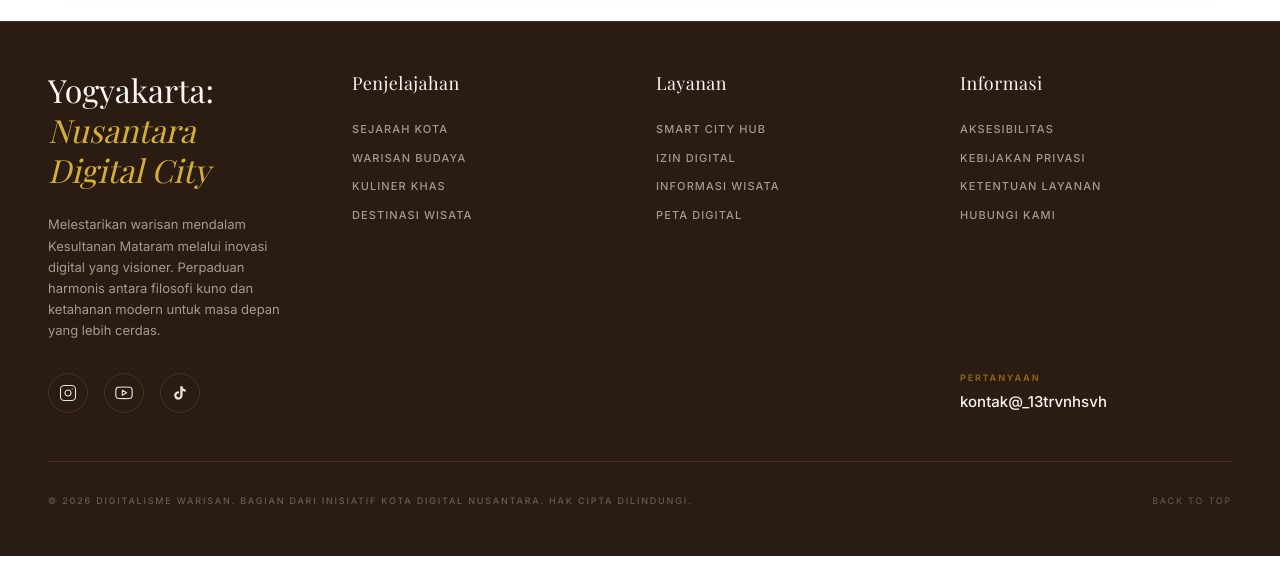
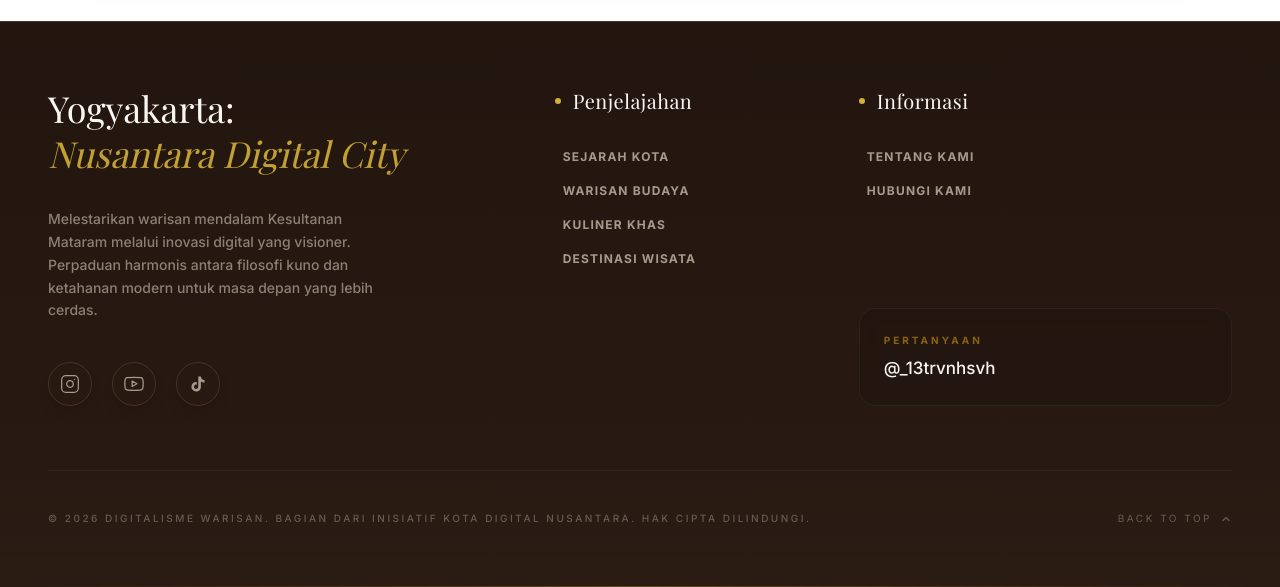
Before and after one commit to taravina/taravina-projeklombawebsite, a React (Vite) app: page /smart-city in a window 1280 px wide. Shown: the part 3044-3631 px from the top of the page. Before the commit the page ends 3600 px from the top, so only its background shows below. Built offline with nearby package versions, Linux system fonts and the light colour scheme; a web font is replaced by a local one.

Commit message:
merubah beberapa halaman

```diff
--- a/src/assets/components/Footer.jsx
+++ b/src/assets/components/Footer.jsx
@@ -1,96 +1,134 @@
 import React from 'react';
 import { useLanguage } from '../../context/LanguageContext';
+import { Link } from 'react-router-dom';
 
 const Footer = () => {
   const { t } = useLanguage();
 
   return (
     <footer
-      className="w-full text-[#e8e4db] py-12 px-6 md:px-12 font-sans bg-[#2A1B13] border-t border-[#4A3225]"
+      className="w-full text-[#e8e4db] py-16 px-6 md:px-12 font-sans bg-[#2A1B13] border-t border-[#4A3225] relative overflow-hidden"
     >
+      {/* Subtle background detail */}
+      <div className="absolute inset-0 bg-gradient-to-b from-black/20 to-transparent pointer-events-none" />
+      <div className="absolute bottom-0 left-0 w-full h-1 bg-gradient-to-r from-transparent via-[#D4AF37]/30 to-transparent" />
+
       <div className="max-w-[1240px] mx-auto relative z-10">
-        <div className="grid grid-cols-1 md:grid-cols-2 lg:grid-cols-4 gap-12 lg:gap-8 mb-12">
+        <div className="grid grid-cols-1 md:grid-cols-2 lg:grid-cols-12 gap-12 lg:gap-8 mb-16">
 
-          {/* Column 1: Brand */}
-          <div className="lg:pr-8">
-            <h2 className="font-serif text-[28px] md:text-[32px] leading-tight mb-6 text-[#F9F5F0]">
-              Yogyakarta:<br />
-              <span className="font-light italic text-[#D4AF37]">Nusantara Digital City</span>
-            </h2>
-            <p className="text-[#A79A8B] text-[13px] leading-relaxed mb-8 max-w-[280px]">
+          {/* Column 1: Brand - Spans 5 columns on large screens */}
+          <div className="lg:col-span-5 pr-0 lg:pr-16">
+            <Link to="/" className="inline-block group mb-8">
+              <h2 className="font-serif text-[32px] md:text-[36px] leading-tight text-[#F9F5F0] group-hover:text-[#D4AF37] transition-colors duration-500">
+                Yogyakarta:<br />
+                <span className="font-light italic text-[#D4AF37] opacity-90 group-hover:opacity-100 italic">Nusantara Digital City</span>
+              </h2>
+            </Link>
+            <p className="text-[#A79A8B] text-[14px] leading-relaxed mb-10 max-w-[340px] font-medium opacity-80">
               {t('footer.brandDesc')}
             </p>
 
             {/* Social Icons Section */}
-            <div className="flex items-center gap-4">
-              <a href="#instagram" className="w-10 h-10 border border-[#4A3225] hover:bg-[#3D281C] hover:border-[#D4AF37] rounded-full flex items-center justify-center transition-all group shadow-sm">
-                <svg width="18" height="18" viewBox="0 0 24 24" fill="none" stroke="currentColor" strokeWidth="1.5" strokeLinecap="round" strokeLinejoin="round" className="group-hover:text-[#D4AF37] transition-all">
-                  <rect x="2" y="2" width="20" height="20" rx="5" ry="5"></rect>
-                  <path d="M16 11.37A4 4 0 1 1 12.63 8 4 4 0 0 1 16 11.37z"></path>
-                  <line x1="17.5" y1="6.5" x2="17.51" y2="6.5"></line>
-                </svg>
-              </a>
-              <a href="#youtube" className="w-10 h-10 border border-[#4A3225] hover:bg-[#3D281C] hover:border-[#D4AF37] rounded-full flex items-center justify-center transition-all group shadow-sm">
-                <svg width="18" height="18" viewBox="0 0 24 24" fill="none" stroke="currentColor" strokeWidth="1.5" strokeLinecap="round" strokeLinejoin="round" className="group-hover:text-[#D4AF37] transition-all">
-                  <path d="M22.54 6.42a2.78 2.78 0 0 0-1.94-2C18.88 4 12 4 12 4s-6.88 0-8.6.46a2.78 2.78 0 0 0-1.94 2A29 29 0 0 0 1 11.75a29 29 0 0 0 .46 5.33 2.78 2.78 0 0 0 1.94 2c1.72.46 8.6.46 8.6.46s6.88 0 8.6-.46a2.78 2.78 0 0 0 1.94-2 29 29 0 0 0 .46-5.33 29 29 0 0 0-.46-5.33z"></path>
-                  <polygon points="9.75 15.02 15.5 11.75 9.75 8.48 9.75 15.02"></polygon>
-                </svg>
-              </a>
-              <a href="#tiktok" className="w-10 h-10 border border-[#4A3225] hover:bg-[#3D281C] hover:border-[#D4AF37] rounded-full flex items-center justify-center transition-all group shadow-sm">
-                <svg width="16" height="16" viewBox="0 0 24 24" fill="currentColor" className="group-hover:text-[#D4AF37] transition-all">
-                  <path d="M19.59 6.69a4.83 4.83 0 0 1-3.77-4.25V2h-3.45v13.67a2.89 2.89 0 0 1-5.2 1.74 2.89 2.89 0 0 1 2.31-4.64 2.93 2.93 0 0 1 .88.13V9.4a6.84 6.84 0 0 0-1-.05A6.33 6.33 0 0 0 5 20.1a6.34 6.34 0 0 0 10.86-4.43v-7a8.16 8.16 0 0 0 4.77 1.52v-3.4a5.64 5.64 0 0 1-1.04-.1z"/>
-                </svg>
-              </a>
+            <div className="flex items-center gap-5">
+              {[
+                { id: 'instagram', icon: <svg width="20" height="20" viewBox="0 0 24 24" fill="none" stroke="currentColor" strokeWidth="1.5" strokeLinecap="round" strokeLinejoin="round"><rect x="2" y="2" width="20" height="20" rx="5" ry="5"></rect><path d="M16 11.37A4 4 0 1 1 12.63 8 4 4 0 0 1 16 11.37z"></path><line x1="17.5" y1="6.5" x2="17.51" y2="6.5"></line></svg>, url: 'https://www.instagram.com/_13trvnhsvh' },
+                { id: 'youtube', icon: <svg width="20" height="20" viewBox="0 0 24 24" fill="none" stroke="currentColor" strokeWidth="1.5" strokeLinecap="round" strokeLinejoin="round"><path d="M22.54 6.42a2.78 2.78 0 0 0-1.94-2C18.88 4 12 4 12 4s-6.88 0-8.6.46a2.78 2.78 0 0 0-1.94 2A29 29 0 0 0 1 11.75a29 29 0 0 0 .46 5.33 2.78 2.78 0 0 0 1.94 2c1.72.46 8.6.46 8.6.46s6.88 0 8.6-.46a2.78 2.78 0 0 0 1.94-2 29 29 0 0 0 .46-5.33 29 29 0 0 0-.46-5.33z"></path><polygon points="9.75 15.02 15.5 11.75 9.75 8.48 9.75 15.02"></polygon></svg>, url: '#youtube' },
+                { id: 'tiktok', icon: <svg width="18" height="18" viewBox="0 0 24 24" fill="currentColor"><path d="M19.59 6.69a4.83 4.83 0 0 1-3.77-4.25V2h-3.45v13.67a2.89 2.89 0 0 1-5.2 1.74 2.89 2.89 0 0 1 2.31-4.64 2.93 2.93 0 0 1 .88.13V9.4a6.84 6.84 0 0 0-1-.05A6.33 6.33 0 0 0 5 20.1a6.34 6.34 0 0 0 10.86-4.43v-7a8.16 8.16 0 0 0 4.77 1.52v-3.4a5.64 5.64 0 0 1-1.04-.1z"/></svg>, url: '#tiktok' }
+              ].map((social) => (
+                <a
+                  key={social.id}
+                  href={social.url}
+                  target={social.url.startsWith('http') ? "_blank" : undefined}
+                  rel={social.url.startsWith('http') ? "noopener noreferrer" : undefined}
+                  className="w-11 h-11 border border-[#4A3225] hover:bg-[#3D281C] hover:border-[#D4AF37] rounded-full flex items-center justify-center transition-all duration-300 group shadow-lg"
+                >
+                  <span className="text-[#A79A8B] group-hover:text-[#D4AF37] transform group-hover:scale-110 transition-all duration-300">
+                    {social.icon}
+                  </span>
+                </a>
+              ))}
             </div>
           </div>
 
-          {/* Column 2: Discovery */}
-          <div>
-            <h3 className="font-serif text-[#F9F5F0] text-[18px] mb-6 tracking-wide">{t('footer.discovery.title')}</h3>
-            <ul className="space-y-3 text-[11px] tracking-[0.1em] font-medium uppercase text-[#A79A8B]">
-              <li><a href="#sejarah" className="hover:text-[#D4AF37] transition-colors">{t('footer.discovery.history')}</a></li>
-              <li><a href="#warisan" className="hover:text-[#D4AF37] transition-colors">{t('footer.discovery.heritage')}</a></li>
-              <li><a href="#kuliner" className="hover:text-[#D4AF37] transition-colors">{t('footer.discovery.culinary')}</a></li>
-              <li><a href="#destinasi" className="hover:text-[#D4AF37] transition-colors">{t('footer.discovery.destinations')}</a></li>
+          {/* Column 2: Discovery - Spans 3 columns */}
+          <div className="lg:col-span-3">
+            <div className="flex items-center gap-3 mb-8">
+              <div className="w-1.5 h-1.5 rounded-full bg-[#D4AF37]" />
+              <h3 className="font-serif text-[#F9F5F0] text-[20px] tracking-wide">{t('footer.discovery.title')}</h3>
+            </div>
+            <ul className="space-y-4">
+              {[
+                { to: "/sejarah", label: t('footer.discovery.history') },
+                { to: "/budaya", label: t('footer.discovery.heritage') },
+                { to: "/kuliner", label: t('footer.discovery.culinary') },
+                { to: "/destinasi", label: t('footer.discovery.destinations') }
+              ].map((item) => (
+                <li key={item.to}>
+                  <Link
+                    to={item.to}
+                    className="text-[12px] tracking-[0.1em] font-bold uppercase text-[#A79A8B] hover:text-[#D4AF37] transition-all duration-300 flex items-center gap-2 group"
+                  >
+                    <span className="w-0 group-hover:w-3 h-[1px] bg-[#D4AF37] transition-all duration-300" />
+                    {item.label}
+                  </Link>
+                </li>
+              ))}
             </ul>
           </div>
 
-          {/* Column 3: Services */}
-          <div>
-            <h3 className="font-serif text-[#F9F5F0] text-[18px] mb-6 tracking-wide">{t('footer.services.title')}</h3>
-            <ul className="space-y-3 text-[11px] tracking-[0.1em] font-medium uppercase text-[#A79A8B]">
-              <li><a href="#smart" className="hover:text-[#D4AF37] transition-colors">{t('footer.services.smartCity')}</a></li>
-              <li><a href="#permits" className="hover:text-[#D4AF37] transition-colors">{t('footer.services.permits')}</a></li>
-              <li><a href="#tourist" className="hover:text-[#D4AF37] transition-colors">{t('footer.services.tourist')}</a></li>
-              <li><a href="#map" className="hover:text-[#D4AF37] transition-colors">{t('footer.services.map')}</a></li>
-            </ul>
-          </div>
-
-          {/* Column 4: Information */}
-          <div className="flex flex-col">
-            <h3 className="font-serif text-[#F9F5F0] text-[18px] mb-6 tracking-wide">{t('footer.information.title')}</h3>
-            <ul className="space-y-3 text-[11px] tracking-[0.1em] font-medium uppercase text-[#A79A8B] mb-8">
-              <li><a href="#accessibility" className="hover:text-[#D4AF37] transition-colors">{t('footer.information.accessibility')}</a></li>
-              <li><a href="#privacy" className="hover:text-[#D4AF37] transition-colors">{t('footer.information.privacy')}</a></li>
-              <li><a href="#terms" className="hover:text-[#D4AF37] transition-colors">{t('footer.information.terms')}</a></li>
-              <li><a href="#contact" className="hover:text-[#D4AF37] transition-colors">{t('footer.information.contact')}</a></li>
+          {/* Column 3: Information - Spans 4 columns */}
+          <div className="lg:col-span-4 flex flex-col">
+            <div className="flex items-center gap-3 mb-8">
+              <div className="w-1.5 h-1.5 rounded-full bg-[#D4AF37]" />
+              <h3 className="font-serif text-[#F9F5F0] text-[20px] tracking-wide">{t('footer.information.title')}</h3>
+            </div>
+            <ul className="space-y-4 mb-12">
+              {[
+                { to: "/about", label: t('aboutPage.title') },
+                { to: "/contact", label: t('footer.information.contact') }
+              ].map((item) => (
+                <li key={item.to}>
+                  <Link
+                    to={item.to}
+                    className="text-[12px] tracking-[0.1em] font-bold uppercase text-[#A79A8B] hover:text-[#D4AF37] transition-all duration-300 flex items-center gap-2 group"
+                  >
+                    <span className="w-0 group-hover:w-3 h-[1px] bg-[#D4AF37] transition-all duration-300" />
+                    {item.label}
+                  </Link>
+                </li>
+              ))}
             </ul>
 
-            <div className="mt-auto">
-              <p className="text-[#8b6112] text-[9px] uppercase font-bold tracking-[0.2em] mb-1">{t('footer.questions')}</p>
-              <a href="mailto:kontak@_13trvnhsvh" className="text-[#F9F5F0] text-[15px] font-medium hover:text-[#D4AF37] transition-all">kontak@_13trvnhsvh</a>
+            <div className="mt-auto p-6 bg-black/10 rounded-2xl border border-white/5 backdrop-blur-sm">
+              <p className="text-[#8b6112] text-[10px] uppercase font-bold tracking-[0.3em] mb-2">{t('footer.questions')}</p>
+              <a
+                href="https://www.instagram.com/_13trvnhsvh"
+                target="_blank"
+                rel="noopener noreferrer"
+                className="text-[#F9F5F0] text-[17px] font-sans font-medium hover:text-[#D4AF37] transition-all duration-300 block"
+              >
+                @_13trvnhsvh
+              </a>
             </div>
           </div>
 
         </div>
 
         {/* Bottom Bar */}
-        <div className="pt-8 border-t border-[#4A3225] flex flex-col md:flex-row justify-between items-center gap-4">
-          <p className="text-[#6B5A4D] text-[9px] uppercase tracking-[0.2em] font-medium text-center md:text-left">
+        <div className="pt-10 border-t border-[#4A3225]/50 flex flex-col md:flex-row justify-between items-center gap-6">
+          <p className="text-[#6B5A4D] text-[10px] uppercase tracking-[0.25em] font-medium text-center md:text-left">
             {t('footer.copyright')}
           </p>
-          <div className="flex gap-6 text-[9px] uppercase tracking-[0.2em] text-[#6B5A4D]">
-            <a href="#top" className="hover:text-[#A79A8B] transition-colors">Back to Top</a>
+          <div className="flex items-center gap-8">
+            <a
+              href="#top"
+              className="text-[10px] uppercase tracking-[0.25em] text-[#6B5A4D] hover:text-[#D4AF37] transition-all duration-300 flex items-center gap-2 group"
+            >
+              Back to Top
+              <svg width="12" height="12" viewBox="0 0 24 24" fill="none" stroke="currentColor" strokeWidth="2.5" strokeLinecap="round" strokeLinejoin="round" className="transform group-hover:-translate-y-1 transition-transform">
+                <polyline points="18 15 12 9 6 15"></polyline>
+              </svg>
+            </a>
           </div>
         </div>
       </div>
--- a/src/assets/pages/Contact.jsx
+++ b/src/assets/pages/Contact.jsx
@@ -37,7 +37,17 @@ const Contact = () => {
               </div>
               <div>
                 <h3 className="text-[#5e2b0f] font-bold text-sm tracking-widest uppercase mb-1">Email</h3>
-                <p className="text-gray-500">heritage@jogja.go.id</p>
+                <p className="text-gray-500 font-medium">kontak@_13trvnhsvh</p>
+              </div>
+            </div>
+
+            <div className="flex items-start gap-6">
+              <div className="w-12 h-12 bg-[#FCF9F7] rounded-xl flex items-center justify-center text-[#8b6112]">
+                <svg className="w-6 h-6" viewBox="0 0 24 24" fill="none" stroke="currentColor" strokeWidth="2" strokeLinecap="round" strokeLinejoin="round"><rect x="2" y="2" width="20" height="20" rx="5" ry="5"></rect><path d="M16 11.37A4 4 0 1 1 12.63 8 4 4 0 0 1 16 11.37z"></path><line x1="17.5" y1="6.5" x2="17.51" y2="6.5"></line></svg>
+              </div>
+              <div>
+                <h3 className="text-[#5e2b0f] font-bold text-sm tracking-widest uppercase mb-1">Instagram</h3>
+                <a href="https://www.instagram.com/_13trvnhsvh" target="_blank" rel="noopener noreferrer" className="text-gray-500 font-medium hover:text-[#8b6112] transition-colors">@_13trvnhsvh</a>
               </div>
             </div>
 
@@ -50,7 +60,7 @@ const Contact = () => {
               </div>
               <div>
                 <h3 className="text-[#5e2b0f] font-bold text-sm tracking-widest uppercase mb-1">Location</h3>
-                <p className="text-gray-500">Jl. Malioboro No. 175, Yogyakarta, Indonesia</p>
+                <p className="text-gray-500 font-medium">Jl. Malioboro No. 175, Yogyakarta</p>
               </div>
             </div>
           </div>
```
Also changed, not shown: src/assets/pages/SmartCity.jsx (+4 -4 lines), src/translations/translations.js (+20 -6 lines).
